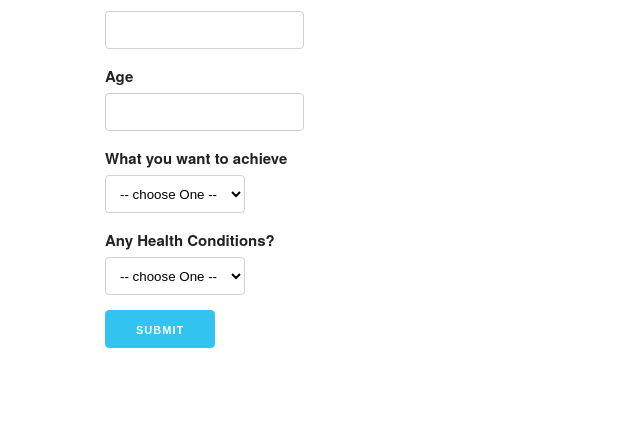
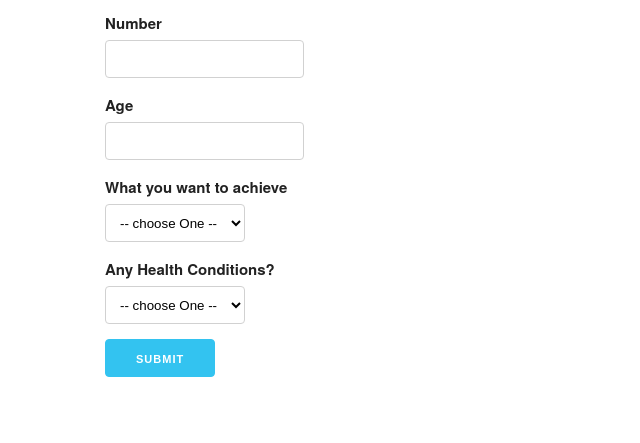
Before and after one commit to BunmiA/TeamBosAfricanHealthcareChallenge17, a website: page public/views/registration.html in a window 1280 px wide. Shown: the part 357-800 px from the top of the page, without its empty margins (55-695 px from the left). Drawn offline with Linux system fonts and the light colour scheme.

```diff
--- a/public/views/registration.html
+++ b/public/views/registration.html
@@ -23,7 +23,7 @@
     –––––––––––––––––––––––––––––––––––––––––––––––––– -->
     <div class="container">
       <!-- 	<div class="row"> -->
-      <div class="one-half column" style="margin-top: 2%">
+      <div class="one-half column" style="margin-top: 5%">
       <div class="row " >
          <img  class="u-full-width" src="../img/ChopWell_logo.png" >
          </div>
```
